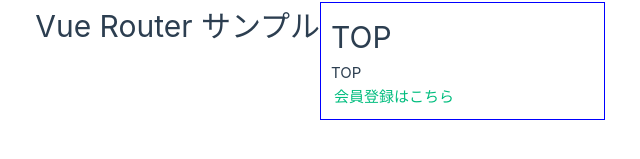
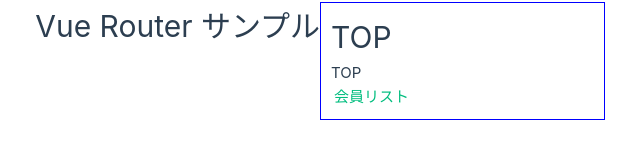
Before and after one commit to chameleon05119/pinia-basic, a Vue app: page / in a window 1280 px wide. Shown: the part 339-498 px from the top of the page, without its empty margins (320-960 px from the left). Built offline with nearby package versions, Linux system fonts and the light colour scheme.

Commit message:
TOPのリンクテキスト修正

```diff
--- a/src/views/AppTop.vue
+++ b/src/views/AppTop.vue
@@ -11,7 +11,7 @@ import { RouterLink } from "vue-router";
   </nav>
   <section>
     <p>
-      <RouterLink :to="{ name: 'MemberList' }"> 会員登録はこちら </RouterLink>
+      <RouterLink :to="{ name: 'MemberList' }"> 会員リスト </RouterLink>
     </p>
   </section>
 </template>
```
